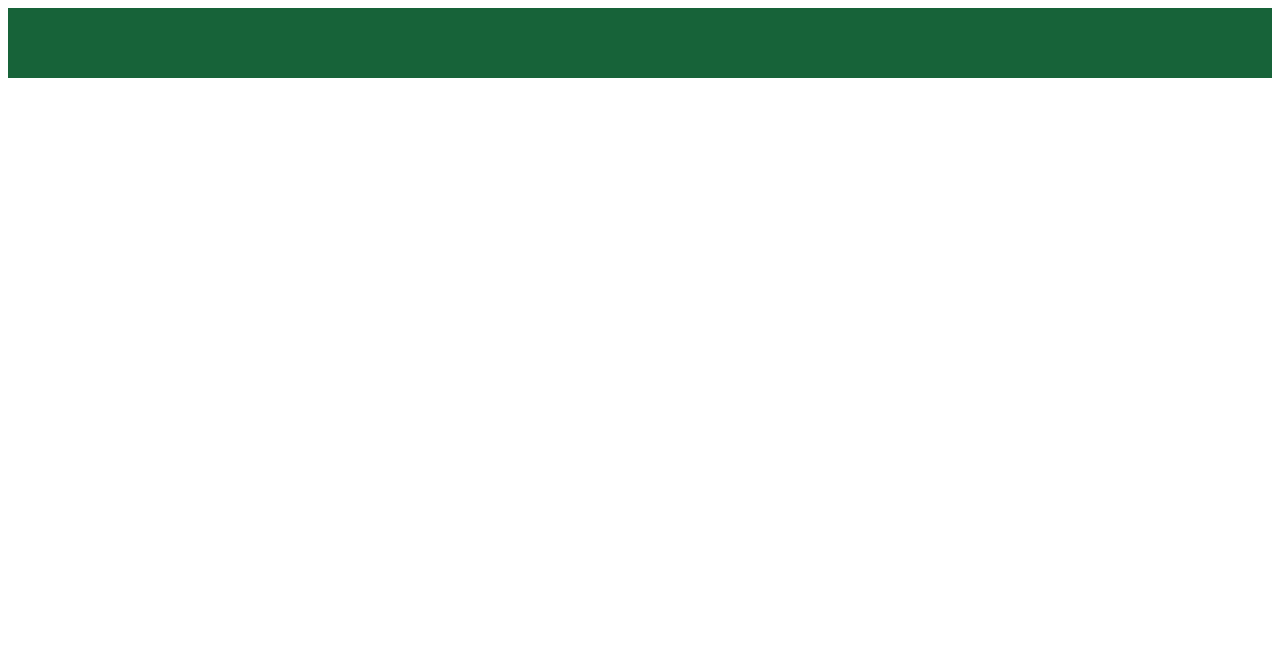
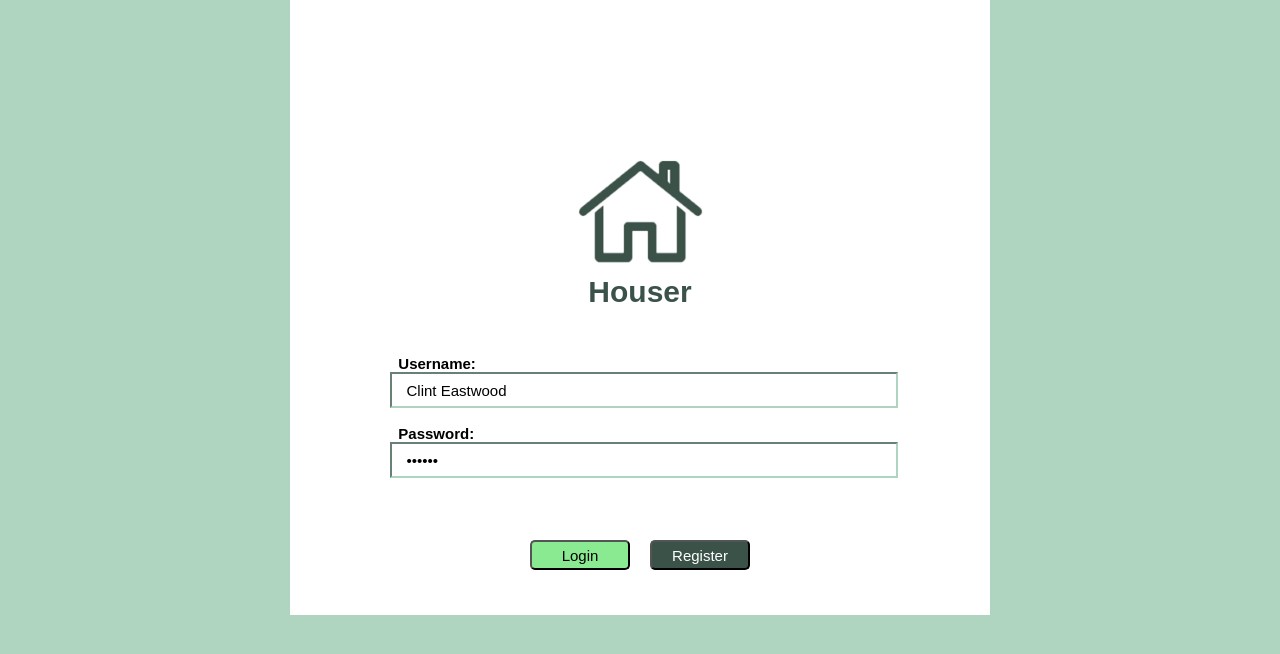
Before and after one commit to tenndawg/sim-2-jnk, a React (Create React App) app: page / in a window 1280 px wide. Shown: the top 654 px of the page. Built offline with nearby package versions, Linux system fonts and the light colour scheme.

Commit message:
was missing Kevin's files

```diff
--- a/src/components/Dashboard.js
+++ b/src/components/Dashboard.js
@@ -6,10 +6,8 @@ import '../css/dashboard.css';
 class Dashboard extends Component {
     render() {
         return(
-            <div>
             <div className='top_bar'>
-            </div>
-            <div className='buttonBox'>
+                <div className='buttonBox'>
                 </div>
             </div>
         );
--- /dev/null
+++ b/src/components/homePageHouser.js
@@ -0,0 +1,60 @@
+import React, { Component } from 'react';
+import { BrowserRouter, Link } from 'react-router-dom';
+import HOUSE_ICON from '../images/houseICON.png';
+
+
+import '../css/homePageHouser.css';
+
+class SHELFIE_HOME extends Component {
+    render() {
+        return(
+            <div className='login_Body' >
+
+                <div className='login_Body_Image'>
+                    <img src={ HOUSE_ICON } alt='Houser Logo Icon' />
+                </div>
+
+                <div className='login_ICON_Text'>
+                    Houser
+                </div>
+
+                <div className='login_Form'>
+                    &nbsp; Username:
+                    <br/>
+                    <input className='userButtonBox'
+                        type='text'
+                        /* Spaces '&nbsp;&nbsp;' added for better readability
+                        of text in the input space */
+                        value='&nbsp;&nbsp; Clint Eastwood'
+                    />
+                    <br/><br/>
+                    &nbsp; Password:
+                    <br/>
+                    <input className='passButtonBox'
+                        type='text'
+                        /* Spaces '&nbsp;&nbsp;' added for better readability
+                        of text in the input space */
+                        value='&nbsp;&nbsp; &bull;&bull;&bull;&bull;&bull;&bull;'
+                    />
+                </div>
+                <div className='logRegButtons' >
+                    <button
+                        className='userButton'
+                        onClick=''
+                        >
+                        Login
+                    </button>
+                    <button
+                        className='passButton'
+                        onClick=''
+                        >
+                        Register
+                    </button>
+                </div>
+
+            </div>
+        );
+    }
+}
+
+export default SHELFIE_HOME;
--- a/src/css/dashboard.css
+++ b/src/css/dashboard.css
@@ -14,9 +14,8 @@ align-content: center;
 .top_bar {
   width: 100%;
   height: 70px;
-  overflow: visible;
   margin: 0px 0px 20px 0px;
-  padding: 0px 0px 0px px;
+  padding: 0px 0px 0px;
   font-family: Arial, Helvetica, sans-serif;
   font-weight: bold;
   font-size: 30px;
--- /dev/null
+++ b/src/css/homePageHouser.css
@@ -0,0 +1,143 @@
+.login_Body {
+  /* Controlling the width and color of background */
+  width: 700px;
+  height: auto;
+  background-color: #ffffff;
+
+  /* Controlling and Centering all objects
+  within the Login_Body div */
+  display: flex;
+  flex-direction: row;
+  flex-wrap: wrap;
+  justify-content: center;
+  align-items: stretch;
+  align-content: center;
+}
+
+.login_Body_Image {
+  /* Controlling width to match login_Body forcing
+  image presents so the input form always stay below */
+  width: 700px;
+  margin: 150px 0px 0px 0px;
+  padding: 0px 0px 0px 0px;
+  /* Controlling and Centering all objects */
+  display: flex;
+  flex-direction: row;
+  flex-wrap: wrap;
+  justify-content: center;
+  align-items: flex-start;
+  align-content: center;
+  /* This insures the background on image div will
+  always stay the same color as login_Body div */
+  background: #ffffff;
+}
+
+/* Controlling Image Size */
+.login_Body_Image img {
+  width: 125px;
+  height: 125px;
+}
+
+.login_ICON_Text {
+  /* Controlling width to match login_Body forcing
+  input form alignment with image and content */
+  width: 700px;
+  height: 40px;
+  margin: 0px 0px 40px 0px;
+  padding: 0px 0px 0px 0px;
+  /* Text Control */
+  font-family: Arial, Helvetica, sans-serif;
+  font-weight: 900;
+  font-size: 30px;
+  color:#3b5249;
+  text-align: center;
+  /* This insures the background on ICON Text div
+  stays the same color as the login_Body div */
+  background: #ffffff;
+}
+
+.login_Form {
+  /* Controlling width to match login_Body forcing
+  input form alignment with image and content */
+  width: 700px;
+  height: 140px;
+  margin: 0px 0px 0px 100px;
+  padding: 0px 0px 0px 0px;
+
+  font-family: Arial, Helvetica, sans-serif;
+  font-weight: 900;
+  font-size: 15px;
+  color:#000000;
+  text-align: left;
+  /* This insures the background on input form div
+  will always stay the same color as login_Body div */
+  background: #ffffff;
+}
+
+.userButtonBox {
+  width: 500px;
+  height: 30px;
+  margin: 0px 0px 0px 0px;
+  padding: 0px 0px 10px 0xp;
+  font-family: Arial, Helvetica, sans-serif;
+  font-weight: 400;
+  font-size: 15px;
+  text-align: left;
+  border-color: #afd4c0;
+  background-color: #FFFFFF;
+}
+
+.passButtonBox {
+  width: 500px;
+  height: 30px;
+  margin: 0px 0px 0px 0px;
+  padding: 0px 0px 0px 0xp;
+  font-family: Arial, Helvetica, sans-serif;
+  font-weight: 400;
+  font-size: 15px;
+  text-align: left;
+  border-color: #afd4c0;
+  background-color: #FFFFFF;
+}
+
+.logRegButtons {
+  /* Controlling width to match login_Body forcing
+  button placement under form */
+  width: 700px;
+  height: 120px;
+
+  display: flex;
+  flex-direction: row;
+  flex-wrap: wrap;
+  justify-content: center;
+  align-items: flex-start;
+  align-content: center;
+}
+
+.userButton {
+  width: 100px;
+  height: 30px;
+  margin: 0px 10px 0px 10px;
+  padding: 0px 0px 0px 0xp;
+  font-family: Arial, Helvetica, sans-serif;
+  font-weight: 400;
+  font-size: 15px;
+  text-align: center;
+  border-radius: 5px;
+  color: #000000;
+  background-color: #8AEA92;
+}
+
+.passButton {
+  width: 100px;
+  height: 30px;
+  margin: 0px 10px 0px 10px;
+  padding: 0px 0px 0px 0xp;
+  font-family: Arial, Helvetica, sans-serif;
+  font-weight: 400;
+  font-size: 15px;
+  text-align: center;
+  border-radius: 5px;
+  color: #FFFFFF;
+  background-color: #3B5249;
+}
--- a/src/index.js
+++ b/src/index.js
@@ -1,8 +1,8 @@
 import React from 'react';
 import ReactDOM from 'react-dom';
-// import './index.css';
-import Dashboard from './components/Dashboard';
+import './index.css';
+import HomePageHouser from './components/homePageHouser';
 
 ReactDOM.render(
-<Dashboard />,
+<HomePageHouser />,
 document.getElementById('root'));
```
